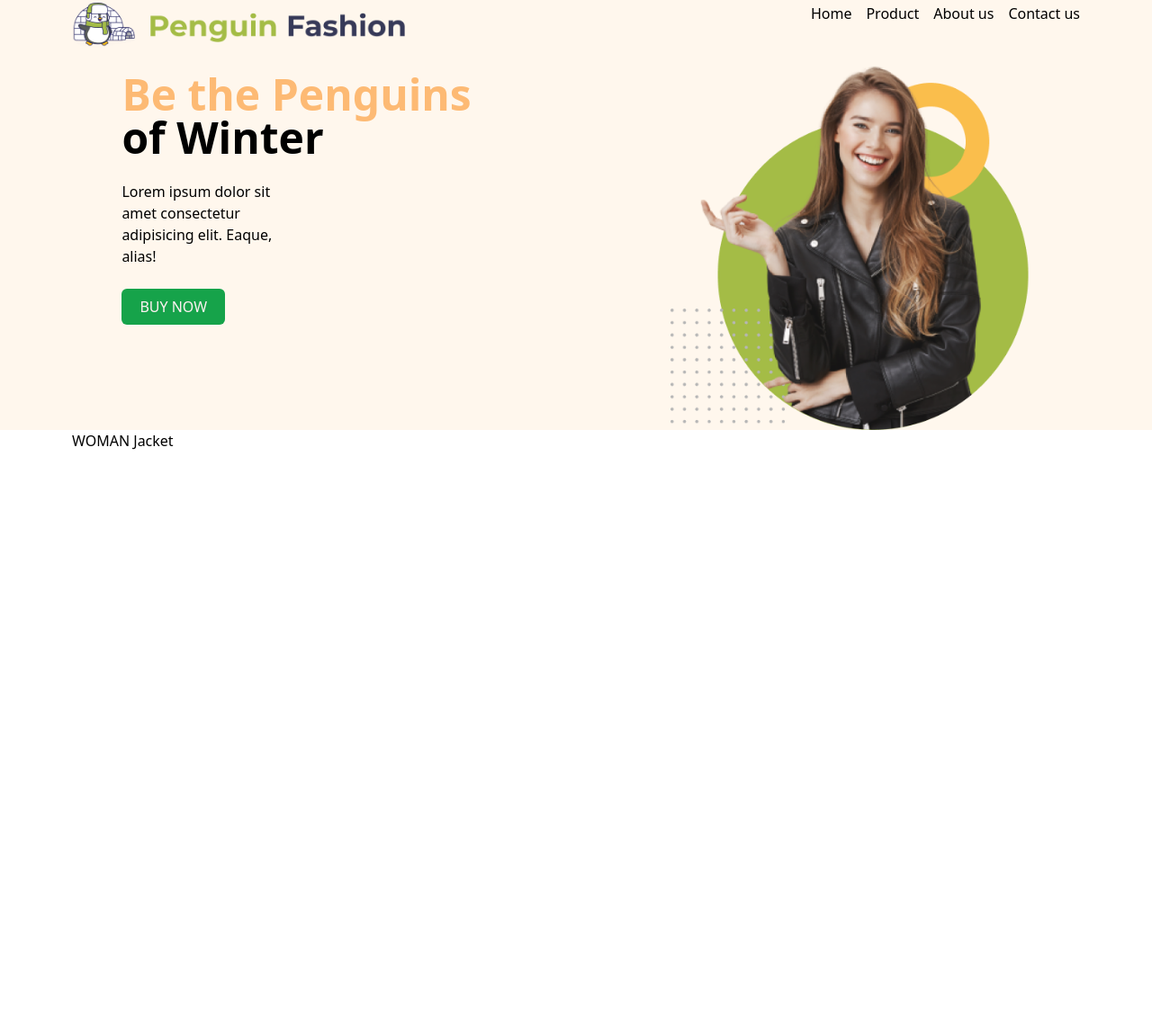
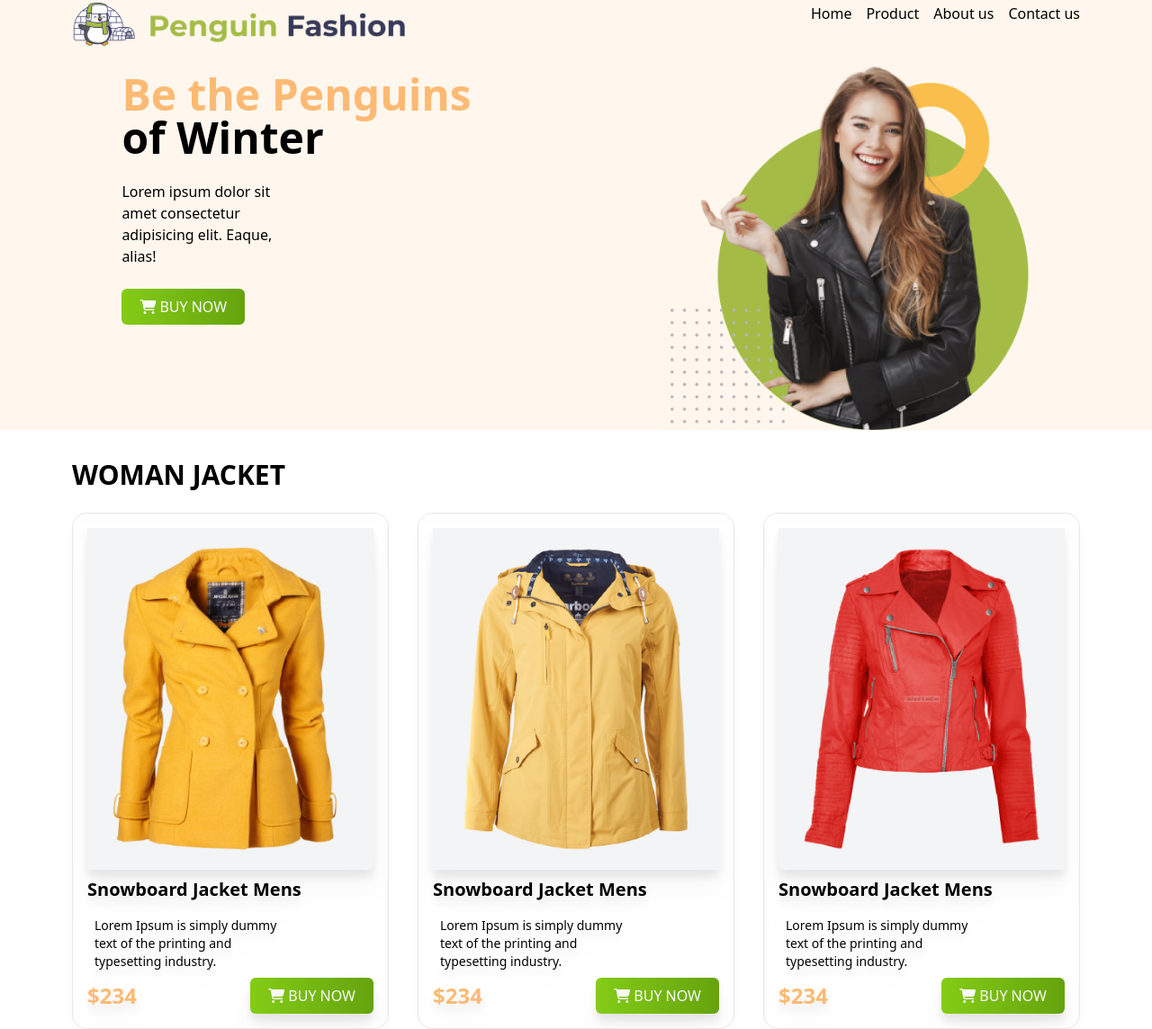
Before and after one commit to jishanprodhan12/penguin-fashion-repo, a website: page index.html in a window 1280 px wide. Shown: the part 21-1165 px from the top of the page at 90% size. Before the commit the page ends 800 px from the top, so only its background shows below. Drawn offline with nearby package versions, Linux system fonts and the light colour scheme.

Commit message:
women jacket section done

```diff
--- a/index.html
+++ b/index.html
@@ -3,7 +3,9 @@
 <head>
     <meta charset="UTF-8">
     <meta name="viewport" content="width=device-width, initial-scale=1.0">
-    <title>Document</title>
+    <title>Penguins Fashons</title>
+    <!-- font awasome cdn  -->
+    <link rel="stylesheet" href="https://cdnjs.cloudflare.com/ajax/libs/font-awesome/6.6.0/css/all.min.css" integrity="sha512-Kc323vGBEqzTmouAECnVceyQqyqdsSiqLQISBL29aUW4U/M7pSPA/gEUZQqv1cwx4OnYxTxve5UMg5GT6L4JJg==" crossorigin="anonymous" referrerpolicy="no-referrer" />
     <script src="https://cdn.tailwindcss.com"></script>
 </head>
 <body  >
@@ -31,12 +33,12 @@
             <h1 class="mt-5 md:mt-7 ">
                 <span class="text-3xl md:text-5xl text-orange-300 font-bold">Be the Penguins</span>
                  <br>
-                <span class="text-3xl md:text-5xl font-bold text-cycn-600">of Winter</span>
+                <span class="text-3xl md:text-5xl font-bold text-blueGray-700">of Winter</span>
             </h1>
             <br>
             <p class="w-2/3 md:w-1/3">Lorem ipsum dolor sit amet consectetur adipisicing elit. Eaque, alias!</p>
             <br>
-            <button class="flex aling-center justify-center px-5 py-2 bg-green-600 text-red-50 rounded-md w-fit">BUY NOW
+            <button class="flex items-center justify-center px-5 py-2 bg-gradient-to-r from-lime-500 to-lime-600 text-gray-50 rounded-md w-fit gap-1"><i class="fa-solid fa-cart-shopping "></i> BUY NOW
             </button>
            </div>
            <!-- banner img container  -->
@@ -44,13 +46,65 @@
                 <img class="w-full" src="images/model.png" alt="">
             </div>
          </section>
-
+         <!-- hambergur  -->
+         <!-- <i class="fa-solid fa-bars"></i> -->
     </header>
     <main class="max-w-screen-xl mx-auto px-4 md:px-10 lg:px-20">
         <!-- women jacket  -->
-         <section >
-            <h1>WOMAN Jacket
+         <section class="mt-4 md:mt-8">
+            <h1 class="uppercase font-bold text-2xl md:text-3xl ">WOMAN Jacket
             </h1>
+            <br>
+            <!-- women jacket card conatiner -->
+            <div class="grid grid-cols-1 md:grid-cols-3 gap-4 md:gap-8">
+                <!--women jacket first card  -->
+                <div class="p-4 w-fit overflow-hidden roudned-3xl  flex flex-col justify-center border drop-shadow-xl rounded-2xl ">
+                    <!-- img container -->
+                        <img class="w-full   bg-gray-100 p-5 r" src="images/jacket-1.png" alt="">
+                        <!-- text  -->
+                     <h3 class="text-xl font-bold pt-2 pb-2">Snowboard Jacket Mens</h3>
+                     <p class="text-sm w-3/4 p-2">Lorem Ipsum is simply dummy text of the
+                        printing and typesetting industry.</p>
+                        <!-- price and btn  -->
+                        <div class="flex justify-between items-center  md:w-full">
+                            <h1 class="text-2xl text-orange-300 font-bold">$234</h1>
+                            <button class="flex items-center justify-center px-5 py-2 bg-gradient-to-r from-lime-500 to-lime-600 text-gray-50 rounded-md w-fit gap-1"><i class="fa-solid fa-cart-shopping "></i> BUY NOW
+                            </button>
+                        </div>
+
+                </div>
+                <!-- card 2 -->
+                <div class="p-4 w-fit overflow-hidden roudned-3xl  flex flex-col justify-center border drop-shadow-xl rounded-2xl ">
+                    <!-- img container -->
+                        <img class="w-full   bg-gray-100 p-5 r" src="images/jacket-2.png" alt="">
+                        <!-- text  -->
+                     <h3 class="text-xl font-bold pt-2 pb-2">Snowboard Jacket Mens</h3>
+                     <p class="text-sm w-3/4 p-2">Lorem Ipsum is simply dummy text of the
+                        printing and typesetting industry.</p>
+                        <!-- price and btn  -->
+                        <div class="flex justify-between items-center  md:w-full">
+                            <h1 class="text-2xl text-orange-300 font-bold">$234</h1>
+                            <button class="flex items-center justify-center px-5 py-2 bg-gradient-to-r from-lime-500 to-lime-600 text-gray-50 rounded-md w-fit gap-1"><i class="fa-solid fa-cart-shopping "></i> BUY NOW
+                            </button>
+                        </div>
+                </div>
+                <!-- card 3 -->
+                <div class="p-4 w-fit overflow-hidden roudned-3xl  flex flex-col justify-center border drop-shadow-xl rounded-2xl ">
+                    <!-- img container -->
+                        <img class="w-full   bg-gray-100 p-5 r" src="images/jacket-3.png" alt="">
+                        <!-- text  -->
+                     <h3 class="text-xl font-bold pt-2 pb-2">Snowboard Jacket Mens</h3>
+                     <p class="text-sm w-3/4 p-2">Lorem Ipsum is simply dummy text of the
+                        printing and typesetting industry.</p>
+                        <!-- price and btn  -->
+                        <div class="flex justify-between items-center  md:w-full">
+                            <h1 class="text-2xl text-orange-300 font-bold">$234</h1>
+                            <button class="flex items-center justify-center px-5 py-2 bg-gradient-to-r from-lime-500 to-lime-600 text-gray-50 rounded-md w-fit gap-1"><i class="fa-solid fa-cart-shopping "></i> BUY NOW
+                            </button>
+                        </div>
+
+                </div>
+            </div>
          </section>
     </main>
     <footer>
```
Also changed, not shown: header.html (deleted, +0 -19 lines), package.json (added, +12 -0 lines), tailwind.config.js (added).
